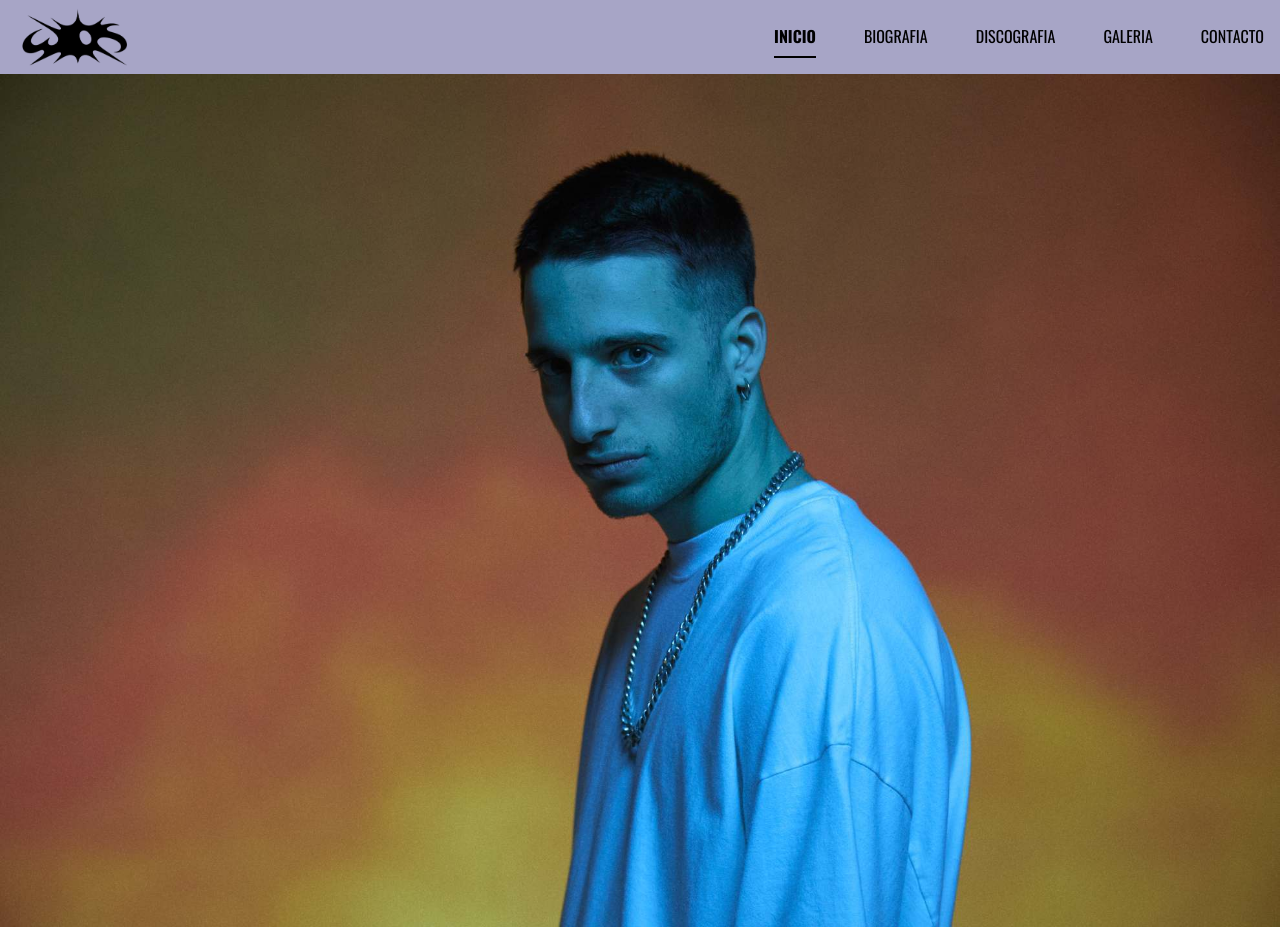
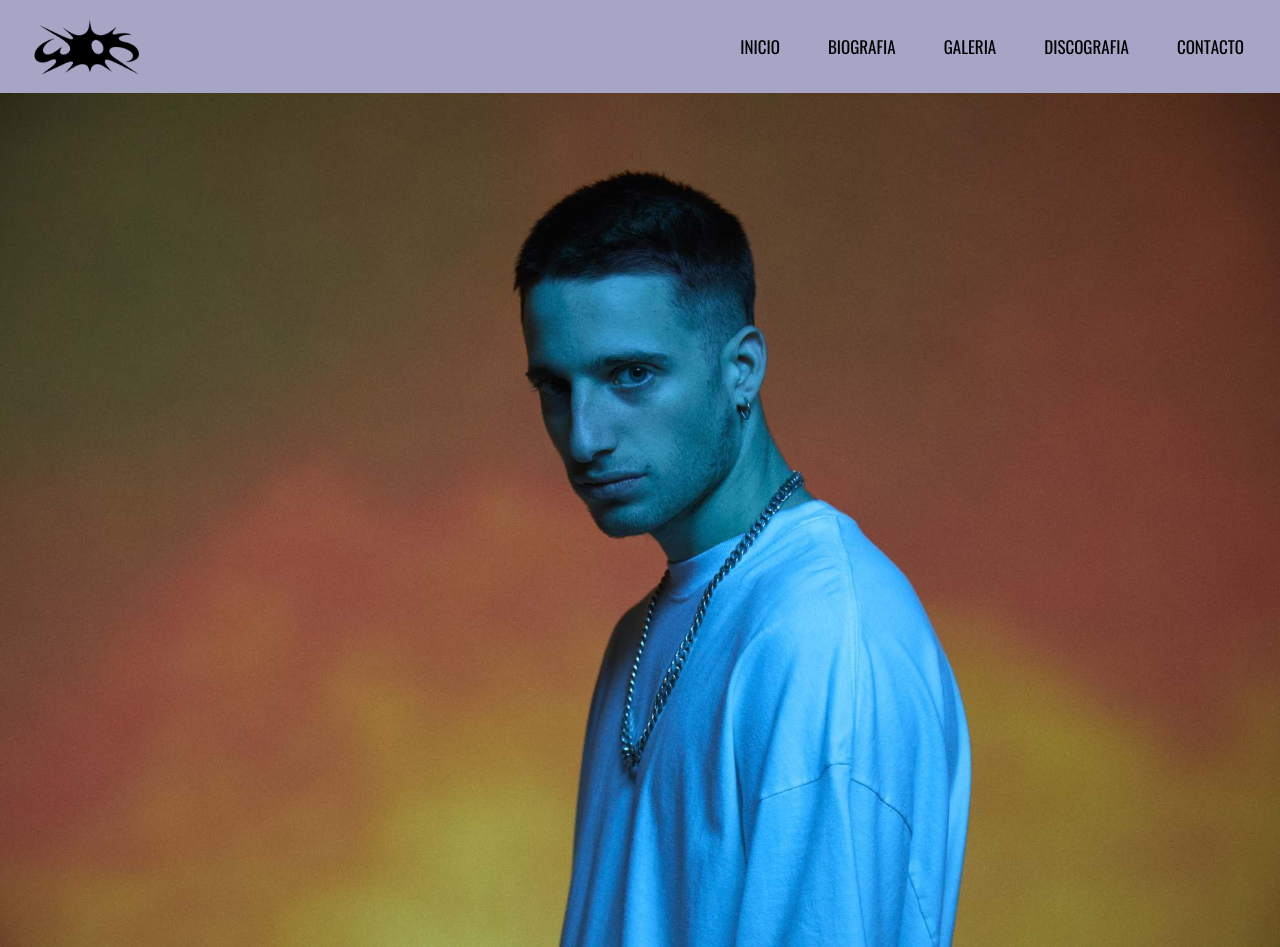
Before and after one commit to MicaelaDascanio/PreEntrega2Dascanio, a plain HTML site: page index.html in a window 1280 px wide. Shown: the top 947 px of the page. Drawn offline with nearby package versions, Linux system fonts and the light colour scheme.

Commit message:
agregando menù hamburguesa

```diff
--- a/css/style.css
+++ b/css/style.css
@@ -122,8 +122,9 @@ padding-left: 70px;
     display: grid;
     grid-template-columns: repeat(2, 2fr);
     grid-gap: 5vh;
-    padding: 8vh;
+    padding: 4vh;
     align-items: center;
+    padding-bottom: 5vh;
 
 }
 
@@ -157,6 +158,9 @@ header img{
     padding: 5px;
 }
 
+.bg-body-tertiary {
+    background-color: #A7A5C6  !important; ;
+}
 
 
 nav ul li, footer ul li{
@@ -164,14 +168,10 @@ nav ul li, footer ul li{
     margin: 2vh;
 }
 
-header{
-    background-color:#A7A5C6;
-    width: 100%;
-}
-
-header li{
-    list-style: none;
-}
+.nav-link.active, .nav-link{
+    font-family: "Oswald";
+    font-size: 17px;
+    padding: 2vh; }
 
 @font-face {
     font-family: "Oswald" ;
@@ -382,7 +382,21 @@ footer ul li a, nav ul li a{
         padding: 0;
     }
 
+    .container{
+        margin: 0;
+        padding: 2vh;
+        padding-bottom: 4vh;
+        display: block;
 
+
+    }
+
+    .container img{
+        margin: 0;
+        padding: 0;
+        display: block;
+        padding-top: 2vh;
+    }
 
 
 
@@ -407,3 +421,16 @@ footer ul li a, nav ul li a{
         grid-row-start:span 2;
     }
 }
+
+@media (min-width: 992px){
+.navbar-expand-lg .navbar-collapse {
+    display: flex!important;
+    flex-basis: auto;
+    justify-content: flex-end;}
+
+.navbar-expand-lg .navbar-nav .nav-link {
+    padding-right: var(--bs-navbar-nav-link-padding-x);
+    padding-left: var(--bs-navbar-nav-link-padding-x);
+    padding: 3vh;
+}
+}
--- a/index.html
+++ b/index.html
@@ -14,34 +14,26 @@
 
 <body>
     <!-- Header -->
-    <header class="flex-box">
-        <!-- Logo -->
-        <li><a href="./index.html"><img src="./recursos/img/logo.png" alt="Wos"></a></li>
-        <!-- Nav -->
-        <nav>
-
-            <ul class="nav nav-underline">
-                <li class="nav-item">
-                  <a class="nav-link active" aria-current="page" href="./index.html">INICIO</a>
-                </li>
-                <li class="nav-item">
-                  <a class="nav-link" href="./pages/biografia.html">BIOGRAFIA</a>
-                </li>
-                <li class="nav-item">
-                  <a class="nav-link" href="./pages/discografia.html">DISCOGRAFIA</a>
-                </li>
-                <li class="nav-item">
-                  <a class="nav-link" href="./pages/galeria.html">GALERIA</a>
-                </li>
-                <li class="nav-item">
-                    <a class="nav-link" href="./pages/contacto.html">CONTACTO</a>
-                  </li>
-              </ul>
-
+    <header>
+        <nav class="navbar navbar-expand-lg bg-body-tertiary">
+         <div class="container-fluid">
+           <a class="navbar-brand" href="./index.html"><img src="./recursos/img/logo.png" alt="Wos"></a>
+           <button class="navbar-toggler" type="button" data-bs-toggle="collapse" data-bs-target="#navbarNavAltMarkup" aria-controls="navbarNavAltMarkup" aria-expanded="false" aria-label="Toggle navigation">
+             <span class="navbar-toggler-icon"></span>
+           </button>
+           <div class="collapse navbar-collapse" id="navbarNavAltMarkup">
+             <div class="navbar-nav">
+                 <a class="nav-link active" aria-current="page" href="./index.html">INICIO</a>
+                 <a class="nav-link" href="./pages/biografia.html">BIOGRAFIA</a>
+                 <a class="nav-link" href="./pages/galeria.html">GALERIA</a>
+                 <a class="nav-link" href="./pages/discografia.html">DISCOGRAFIA</a>
+                 <a class="nav-link" href="./pages/contacto.html">CONTACTO</a>
+             </div>
+           </div>
+         </div>
        </nav>
 
-
-    </header>
+     </header>
 
     <!-- Main -->
     <main class="main-index">
```
Also changed, not shown: pages/biografia.html (+19 -25 lines), pages/contacto.html (+19 -25 lines), pages/discografia.html (+19 -26 lines), pages/galeria.html (+18 -25 lines).
